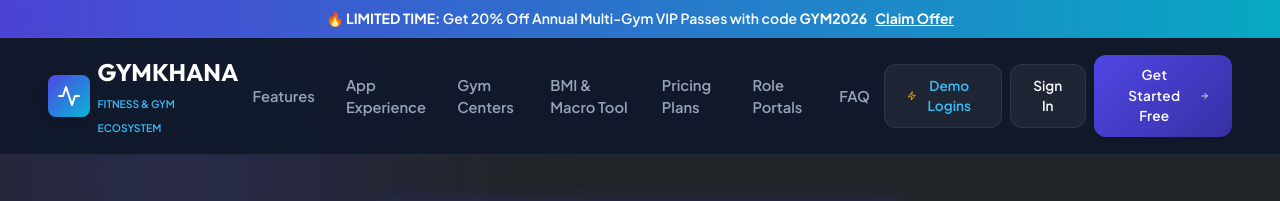
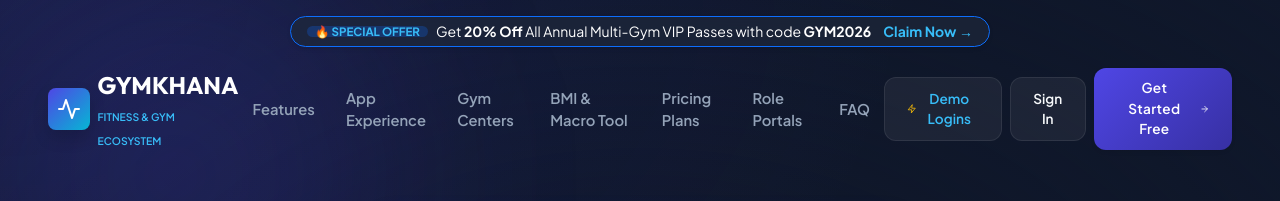
Before and after one commit to SREEHARI-K-V/gymkhana, a React app in the folder frontend/: page / in a window 1280 px wide. Shown: the top 201 px of the page. Built offline with nearby package versions, Linux system fonts and the light colour scheme; no server answers; the HTML template or start-up script is replaced by a standard one.

Commit message:
style: make navbar and home page   background seamless with unified color palette

```diff
--- a/frontend/src/index.css
+++ b/frontend/src/index.css
@@ -585,6 +585,26 @@ select.glass-input option {
   background: rgba(56, 189, 248, 0.1);
 }
 
+.home-navbar-seamless {
+  background: transparent;
+  transition: all 0.3s cubic-bezier(0.4, 0, 0.2, 1);
+  min-height: 70px;
+  border-bottom: 1px solid transparent;
+}
+
+.home-navbar-seamless.scrolled {
+  background: rgba(15, 23, 42, 0.82) !important;
+  backdrop-filter: blur(20px);
+  -webkit-backdrop-filter: blur(20px);
+  border-bottom: 1px solid rgba(255, 255, 255, 0.07) !important;
+  box-shadow: 0 10px 30px rgba(0, 0, 0, 0.35);
+}
+
+.home-top-announcement {
+  background: transparent;
+  transition: opacity 0.3s ease;
+}
+
 .hero-pill-badge {
   display: inline-flex;
   align-items: center;
--- a/frontend/src/pages/HomePage.jsx
+++ b/frontend/src/pages/HomePage.jsx
@@ -1,4 +1,4 @@
-import React, { useState, useMemo } from 'react';
+import React, { useState, useEffect, useMemo } from 'react';
 import { Link, useNavigate } from 'react-router-dom';
 import { useAuth } from '../hooks/useAuth';
 import { useNotification } from '../context/NotificationContext';
@@ -29,6 +29,17 @@ export const HomePage = () => {
   const { user, login, logout } = useAuth();
   const { addToast } = useNotification();
   const navigate = useNavigate();
+
+  // Scroll listener for seamless navbar background
+  const [scrolled, setScrolled] = useState(false);
+
+  useEffect(() => {
+    const handleScroll = () => {
+      setScrolled(window.scrollY > 25);
+    };
+    window.addEventListener('scroll', handleScroll, { passive: true });
+    return () => window.removeEventListener('scroll', handleScroll);
+  }, []);
 
   // Mobile menu toggle
   const [mobileMenuOpen, setMobileMenuOpen] = useState(false);
@@ -264,14 +275,14 @@ export const HomePage = () => {
   ];
 
   return (
-    <div className="min-vh-100 bg-dark text-white position-relative overflow-x-hidden">
+    <div className="min-vh-100 text-white position-relative overflow-x-hidden" style={{ background: 'transparent' }}>
       {/* Background Decorative Neon Glow Spheres */}
       <div
         className="position-absolute rounded-circle"
         style={{
           width: '650px',
           height: '650px',
-          background: 'radial-gradient(circle, rgba(79, 70, 229, 0.22) 0%, rgba(0, 0, 0, 0) 70%)',
+          background: 'radial-gradient(circle, rgba(79, 70, 229, 0.2) 0%, rgba(0, 0, 0, 0) 70%)',
           top: '-150px',
           left: '-150px',
           filter: 'blur(70px)',
@@ -284,7 +295,7 @@ export const HomePage = () => {
         style={{
           width: '600px',
           height: '600px',
-          background: 'radial-gradient(circle, rgba(6, 182, 212, 0.18) 0%, rgba(0, 0, 0, 0) 70%)',
+          background: 'radial-gradient(circle, rgba(6, 182, 212, 0.16) 0%, rgba(0, 0, 0, 0) 70%)',
           top: '30%',
           right: '-200px',
           filter: 'blur(80px)',
@@ -297,7 +308,7 @@ export const HomePage = () => {
         style={{
           width: '700px',
           height: '700px',
-          background: 'radial-gradient(circle, rgba(99, 102, 241, 0.15) 0%, rgba(0, 0, 0, 0) 70%)',
+          background: 'radial-gradient(circle, rgba(99, 102, 241, 0.14) 0%, rgba(0, 0, 0, 0) 70%)',
           bottom: '10%',
           left: '10%',
           filter: 'blur(90px)',
@@ -306,19 +317,23 @@ export const HomePage = () => {
         }}
       />
 
-      {/* Top Banner Offer Bar */}
-      <div
-        className="py-2 px-3 text-center text-white small fw-semibold border-bottom border-secondary border-opacity-25 position-relative z-2"
-        style={{ background: 'linear-gradient(90deg, rgba(79, 70, 229, 0.9) 0%, rgba(6, 182, 212, 0.9) 100%)' }}
-      >
-        <span className="me-2">🔥 <strong>LIMITED TIME:</strong> Get 20% Off Annual Multi-Gym VIP Passes with code <strong>GYM2026</strong></span>
-        <a href="#pricing" className="text-white text-decoration-underline fw-bold">Claim Offer</a>
+      {/* =========================================================================
+          SEAMLESS TOP ANNOUNCEMENT BANNER
+          ========================================================================= */}
+      <div className="home-top-announcement text-center pt-3 pb-1 px-3 position-relative z-3">
+        <div className="d-inline-flex flex-wrap align-items-center justify-content-center gap-2 px-3 py-1 rounded-pill glass-card-static border border-primary border-opacity-30 shadow-sm small">
+          <span className="badge bg-primary bg-opacity-25 text-cyan rounded-pill px-2 py-0 fw-bold" style={{ fontSize: '0.72rem' }}>
+            🔥 SPECIAL OFFER
+          </span>
+          <span className="text-white">Get <strong>20% Off</strong> All Annual Multi-Gym VIP Passes with code <strong>GYM2026</strong></span>
+          <a href="#pricing" className="text-cyan text-decoration-none fw-bold ms-1 hover-white">Claim Now →</a>
+        </div>
       </div>
 
       {/* =========================================================================
-          GLASSMORPHIC NAVIGATION BAR
+          SEAMLESS UNIFIED NAVIGATION BAR
           ========================================================================= */}
-      <nav className="glass-navbar sticky-top px-3 px-lg-5 py-3 position-relative z-3">
+      <nav className={`home-navbar-seamless sticky-top px-3 px-lg-5 py-3 position-relative z-3 ${scrolled ? 'scrolled' : ''}`}>
         <div className="container-fluid d-flex align-items-center justify-content-between p-0">
           {/* Brand Logo */}
           <Link to="/" className="d-flex align-items-center gap-2 text-decoration-none">
@@ -979,7 +994,7 @@ export const HomePage = () => {
       {/* =========================================================================
           STATS COUNTER BANNER
           ========================================================================= */}
-      <section className="py-5 position-relative z-2 border-top border-bottom border-secondary border-opacity-25" style={{ background: 'rgba(15, 23, 42, 0.6)' }}>
+      <section className="py-5 position-relative z-2 border-top border-bottom border-secondary border-opacity-25" style={{ background: 'rgba(15, 23, 42, 0.4)' }}>
         <div className="container">
           <div className="row g-4 text-center">
             <div className="col-6 col-lg-3">
```
